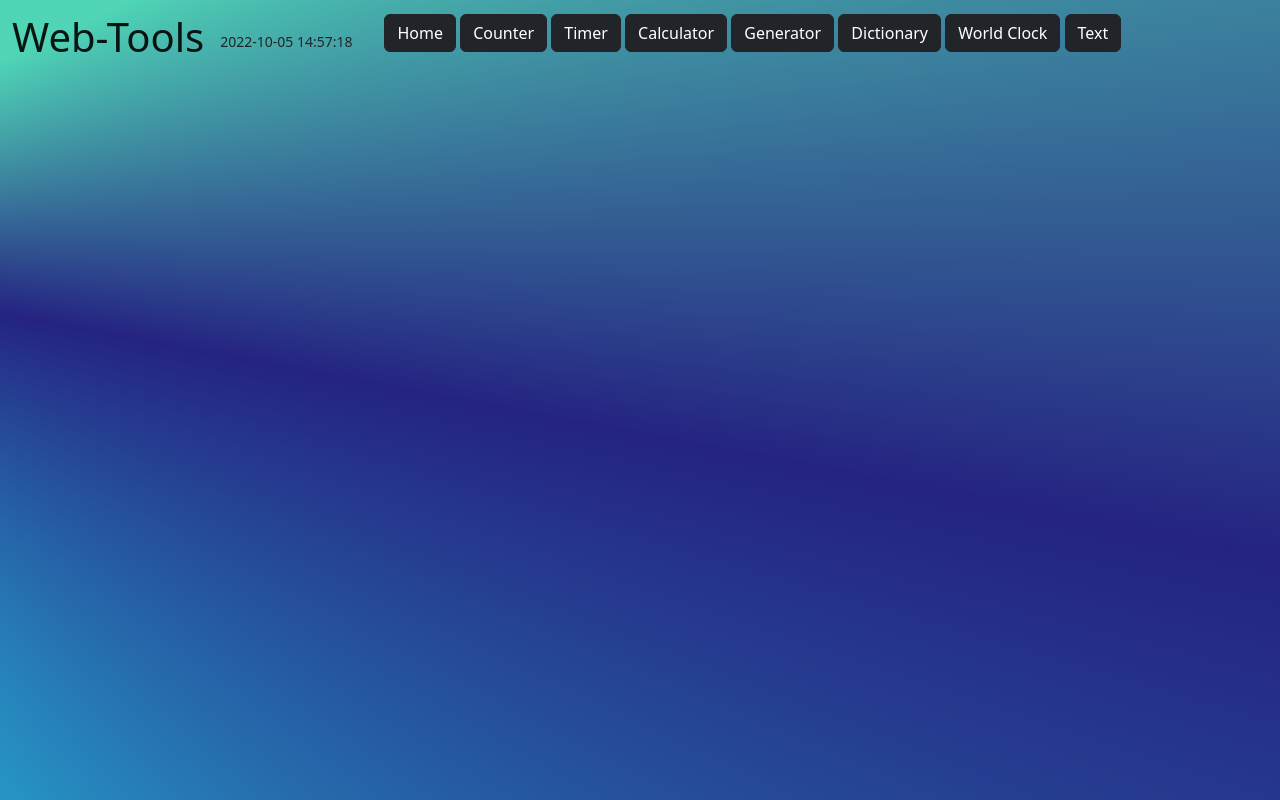
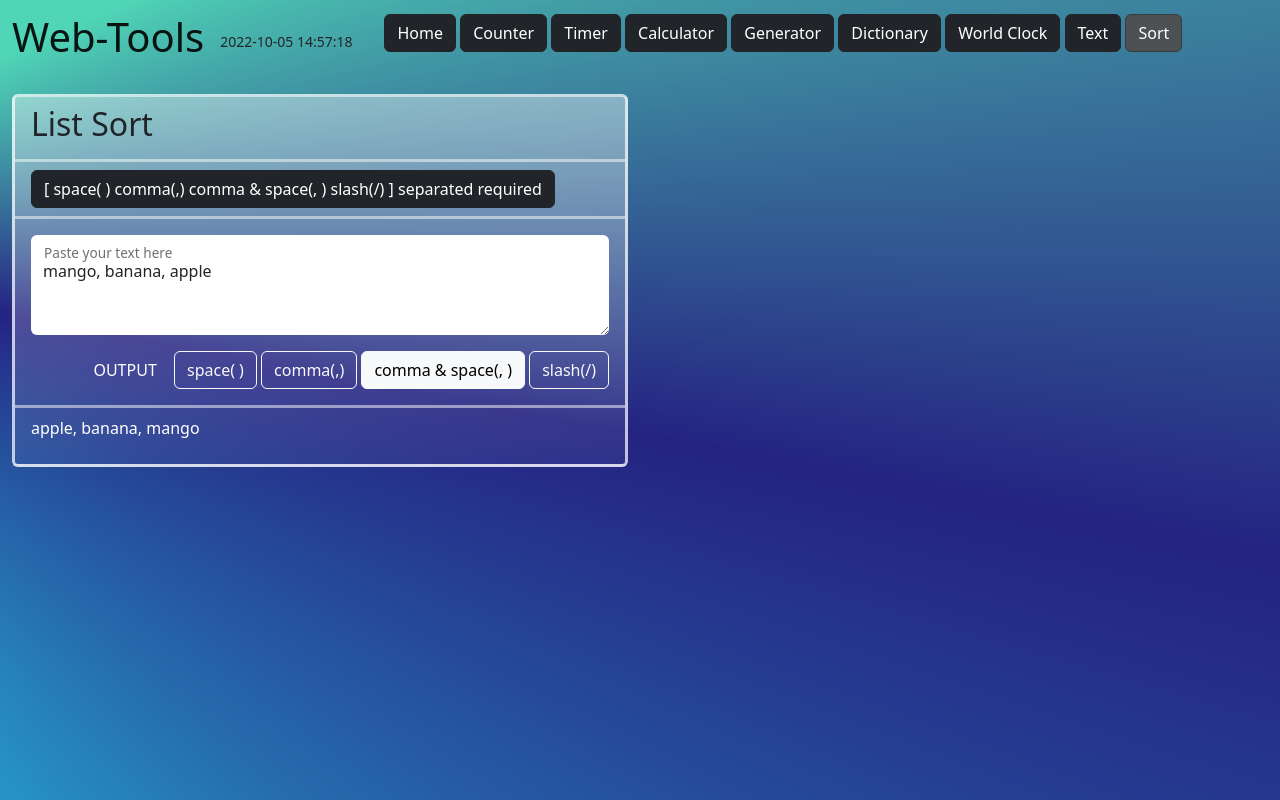
Before and after one commit to kazumasasama/web-tools-react, a React (Create React App) app: page /sort in a window 1280 px wide. Built offline with nearby package versions, Linux system fonts and the light colour scheme.

Commit message:
add ListSort

```diff
--- a/src/App.js
+++ b/src/App.js
@@ -10,6 +10,7 @@ import Generator from './Generator';
 import Dictionary from './Dictionary';
 import WorldClock from './WorldClock';
 import Text from './Text';
+import Sort from './Sort';
 
 export default function App() {
 
@@ -33,6 +34,7 @@ export default function App() {
         <Route path='/dictionary' element={<Dictionary />} />
         <Route path='/world-clock' element={<WorldClock />} />
         <Route path='/text' element={<Text />} />
+        <Route path='/sort' element={<Sort />} />
       </Routes>
     </Container>
   );
--- a/src/Header.js
+++ b/src/Header.js
@@ -53,6 +53,9 @@ function Header() {
               </LinkContainer>{' '}
               <LinkContainer to='/text'>
                 <Button variant="dark">Text</Button>
+              </LinkContainer>{' '}
+              <LinkContainer to='/sort'>
+                <Button variant="dark">Sort</Button>
               </LinkContainer>
             </Nav.Item>
           </Nav>
--- /dev/null
+++ b/src/Sort.js
@@ -0,0 +1,15 @@
+import React from 'react'
+import { Row, Col } from 'react-bootstrap';
+import ListSort from './components/ListSort';
+
+function Sort() {
+  return (
+    <Row>
+      <Col sm={6}>
+        <ListSort/>
+      </Col>
+    </Row>
+  )
+}
+
+export default Sort;
--- /dev/null
+++ b/src/components/ListSort.js
@@ -0,0 +1,100 @@
+import { useState } from 'react'
+import {Row, Col, Card, Form, FloatingLabel, Button} from 'react-bootstrap';
+
+function ListSort() {
+  const [text, setText] = useState('mango, banana, apple')
+  const [sorted, setSorted] = useState('apple, banana, mango')
+
+  function sort(join) {
+    if (text.length > 0) {
+      let splitted;
+      if (text.includes(', ')) {
+        splitted = text.split(', ').sort().join(join)
+      } else if (text.includes('/')) {
+        splitted = text.split('/').sort().join(join)
+      } else if (text.includes(',')) {
+        splitted = text.split(',').sort().join(join)
+      } else if (text.includes(' ')) {
+        splitted = text.split(' ').sort().join(join)
+      }
+      setSorted(splitted)
+    }
+    const btn = document.getElementById('active-btn')
+    btn.classList.remove('active')
+  }
+
+  return (
+    <Card>
+      <Card.Header><h2>List Sort</h2></Card.Header>
+      <Card.Header>
+            <Button
+              variant='dark'
+            >
+              [ space( ) comma(,) comma & space(, ) slash(/) ] separated required
+            </Button>
+      </Card.Header>
+      <Card.Body>
+        <Form>
+          <Row>
+            <Col xs={12} className='mb-3'>
+              <FloatingLabel controlId="floatingTextarea2" label="Paste your text here">
+                <Form.Control
+                  as="textarea"
+                  placeholder="Leave a comment here"
+                  style={{ height: '100px' }}
+                  value={text}
+                  onChange={event => setText(event.target.value)}
+                />
+              </FloatingLabel>
+            </Col>
+            <Col className='text-end'>
+
+              <Button
+                variant='link'
+                className='white-text'
+                style={{ textDecoration: 'none' }}
+              >
+                OUTPUT
+              </Button>
+              {' '}
+              <Button
+                variant='outline-light'
+                onClick={()=> sort(' ')}
+              >
+                space( )
+              </Button>
+              {' '}
+              <Button
+                variant='outline-light'
+                onClick={()=> sort(',')}
+              >
+                comma(,)
+              </Button>
+              {' '}
+              <Button
+                id="active-btn"
+                variant='outline-light'
+                onClick={()=> sort(', ')}
+                active
+              >
+                comma & space(, )
+              </Button>
+              {' '}
+              <Button
+                variant='outline-light'
+                onClick={()=> sort('/')}
+              >
+                slash(/)
+              </Button>
+            </Col>
+          </Row>
+        </Form>
+      </Card.Body>
+      { sorted.length ? (
+        <Card.Footer><p className='white-text'>{sorted}</p></Card.Footer>
+      ) : <></> }
+    </Card>
+  )
+}
+
+export default ListSort;
--- a/src/components/TextCapitalize.js
+++ b/src/components/TextCapitalize.js
@@ -4,6 +4,11 @@ import capitalize from '../functions/capitalize';
 
 function TextCapitalize() {
   const [text, setText] = useState('');
+
+  function clearText() {
+    setText('');
+  }
+
   return(
     <Card className='shadow-lg'>
       <Card.Header>
@@ -16,6 +21,7 @@ function TextCapitalize() {
               as="textarea"
               placeholder="Leave a comment here"
               style={{ height: '100px' }}
+              value={text}
               onChange={event => setText(event.target.value)}
             />
           </FloatingLabel>
@@ -27,7 +33,12 @@ function TextCapitalize() {
             <p className='white-text'>{capitalize(text)}</p>
           </Card.Footer>
           <Card.Footer className='d-flex justify-content-end'>
-            <Button variant='dark'>Clear Text</Button>
+            <Button
+              variant='dark'
+              onClick={clearText}
+            >
+              Clear Text
+            </Button>
           </Card.Footer>
         </>
       ) : <></>}
--- a/src/components/TextCounter.js
+++ b/src/components/TextCounter.js
@@ -1,13 +1,9 @@
 import * as React from 'react'
 import {Card, Form, FloatingLabel} from 'react-bootstrap';
-// import InputGroup from 'react-bootstrap/InputGroup';
 
 function TextCounter() {
   const [text, setText] = React.useState('')
 
-  // function textLength(input) {
-  //   setText(text = input)
-  // }
   return (
 
     <Card className="function-container shadow-lg">
--- a/src/components/TextDecapitalize.js
+++ b/src/components/TextDecapitalize.js
@@ -4,6 +4,11 @@ import decapitalize from '../functions/decapitalize';
 
 function TextDecapitalize() {
   const [text, setText] = useState('');
+
+  function clearText() {
+    setText('');
+  }
+
   return(
     <Card className='shadow-lg'>
       <Card.Header>
@@ -16,6 +21,7 @@ function TextDecapitalize() {
               as="textarea"
               placeholder="Leave a comment here"
               style={{ height: '100px' }}
+              value={text}
               onChange={event => setText(event.target.value)}
             />
           </FloatingLabel>
@@ -27,7 +33,12 @@ function TextDecapitalize() {
             <p className='white-text'>{decapitalize(text)}</p>
           </Card.Footer>
           <Card.Footer className='d-flex justify-content-end'>
-            <Button variant='dark'>Clear Text</Button>
+            <Button
+              variant='dark'
+              onClick={clearText}
+            >
+              Clear Text
+            </Button>
           </Card.Footer>
         </>
       ) : <></>}
--- a/src/index.css
+++ b/src/index.css
@@ -16,7 +16,7 @@ body {
   font-size: 30px;
 }
 .card {
-  background: linear-gradient(rgba(255, 255, 255, 0.3), rgba(255, 255, 255, 0.15));
+  background: linear-gradient(rgba(255, 255, 255, 0.4), rgba(255, 255, 255, 0.05));
   border: 3px solid rgba(255, 255, 255, 0.7);
   margin-top: 12px;
   margin-bottom: 12px;
@@ -57,6 +57,11 @@ body {
   color: white;
 }
 
+/* Sort */
+#output-btn-container {
+
+}
+
 
 /* react-clock */
 .day-clock.react-clock__face {
```
